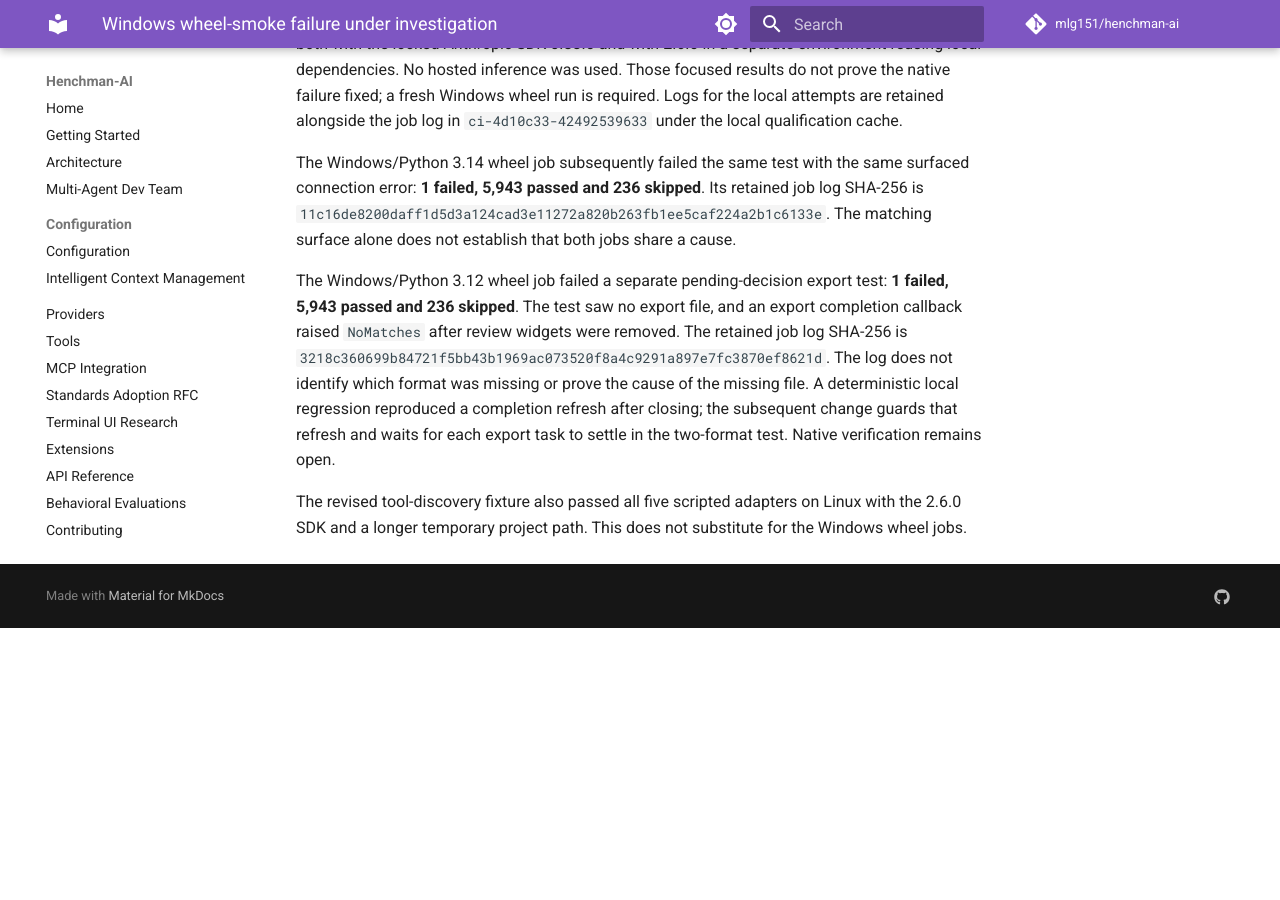
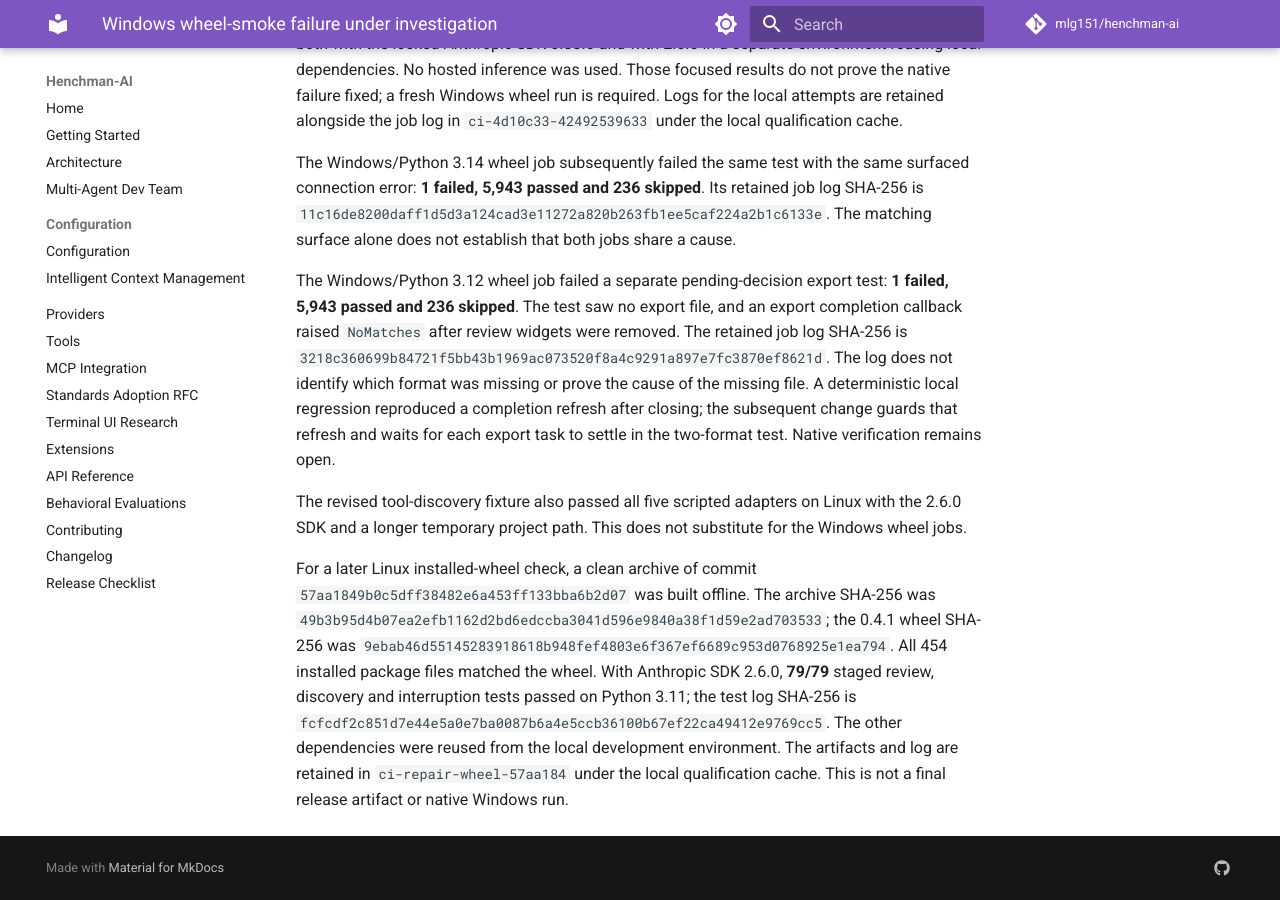
Before and after one commit to mlg151/henchman-ai, an MkDocs documentation site: the page built from docs/evaluations/2026-11-08-ci-4d10c33-investigation.md, in a window 1280 px wide and 900 px high, scrolled down 708 px. Built offline with MkDocs 1.6.1 and Material for MkDocs 9.7.7, drawn with Linux system fonts in a browser that asks for light colours; comment, search, counter and statistics services are not loaded; before the commit the page ends 1336 px from its top, so only the background shows below that.

Commit message:
Record focused installed-wheel CI repair checks

```diff
--- a/docs/evaluations/2026-11-08-ci-4d10c33-investigation.md
+++ b/docs/evaluations/2026-11-08-ci-4d10c33-investigation.md
@@ -50,3 +50,16 @@
 The revised tool-discovery fixture also passed all five scripted adapters on
 Linux with the 2.6.0 SDK and a longer temporary project path. This does not
 substitute for the Windows wheel jobs.
+
+For a later Linux installed-wheel check, a clean archive of commit
+`57aa1849b0c5dff38482e6a453ff133bba6b2d07` was built offline. The archive
+SHA-256 was `49b3b95d4b07ea2efb1162d2bd6edccba3041d596e9840a38f1d59e2ad703533`;
+the 0.4.1 wheel SHA-256 was
+`9ebab46d55145283918618b948fef4803e6f367ef6689c953d0768925e1ea794`.
+All 454 installed package files matched the wheel. With Anthropic SDK 2.6.0,
+**79/79** staged review, discovery and interruption tests passed on Python 3.11;
+the test log SHA-256 is
+`fcfcdf2c851d7e44e5a0e7ba0087b6a4e5ccb36100b67ef22ca49412e9769cc5`.
+The other dependencies were reused from the local development environment.
+The artifacts and log are retained in `ci-repair-wheel-57aa184` under the local
+qualification cache. This is not a final release artifact or native Windows run.
```
